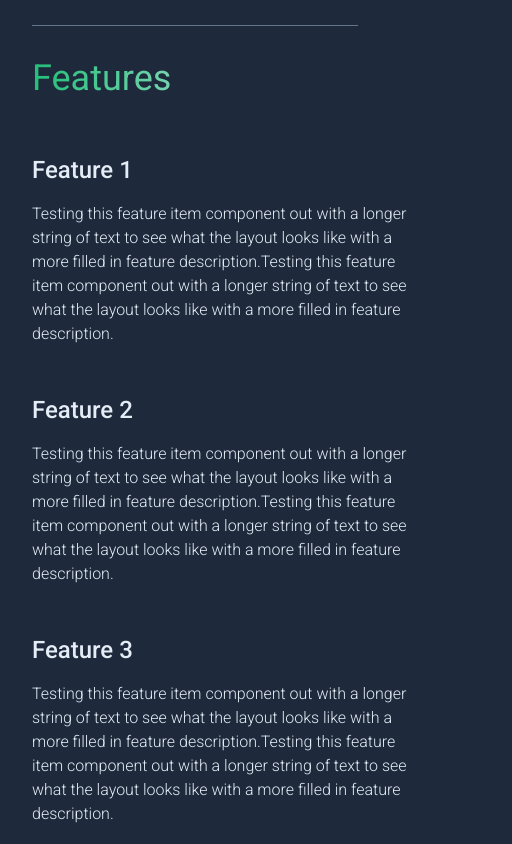
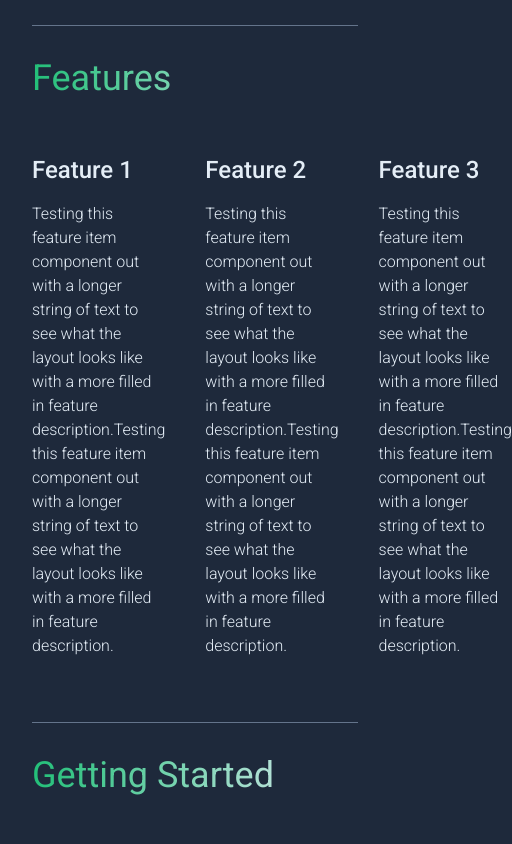
Before and after one commit to vuenique/vuenique-site, a Vue app: page / in a window 390 px wide. Shown: the part 3800-4644 px from the top of the page, 512 px wide, since content can reach past the window. Built offline with nearby package versions, Linux system fonts and the light colour scheme; no server answers.

Commit message:
Start fixing container responsiveness problem

```diff
--- a/package.json
+++ b/package.json
@@ -13,6 +13,7 @@
     "lint": "eslint . --ext .vue,.js,.jsx,.cjs,.mjs,.ts,.tsx,.cts,.mts --fix --ignore-path .gitignore"
   },
   "dependencies": {
+    "@vueniquejs/vuenique": "^1.0.0",
     "body-parser": "^1.19.2",
     "concurrently": "^7.0.0",
     "dotenv": "^16.0.0",
--- a/src/components/features-section/Features.vue
+++ b/src/components/features-section/Features.vue
@@ -14,7 +14,7 @@ import FeatureItem3 from './FeatureItems/FeatureItem3.vue';
         Features
       </h1>
       <div
-        class="grid [grid-template-columns:repeat(auto-fill,24rem)] gap-8 justify-items-centers mt-2"
+        class="grid [grid-template-columns:repeat(3,1fr)] gap-10 mt-2"
       >
         <FeatureItem1 />
         <FeatureItem2 />
--- a/src/components/gallery-section/Gallery.vue
+++ b/src/components/gallery-section/Gallery.vue
@@ -4,7 +4,7 @@ import CardDisplay from './CardDisplay.vue';
 
 <template>
   <section class="py-8">
-    <div class="container px-8 lg:px-0">
+    <div class="container mx-auto px-8 md:px-0">
       <hr class="w-full border-slate-500" />
       <div class="py-8">
         <h1
--- a/src/components/hero-section/Hero.vue
+++ b/src/components/hero-section/Hero.vue
@@ -3,7 +3,7 @@
 <template>
   <section class="pt-20">
     <div
-      class="container px-8 lg:px-0 py-8 flex flex-col justify-between items-center lg:justify-betweeen lg:flex-row lg:py-20"
+      class="container mx-auto px-8 md:px-0 py-8 flex flex-col justify-between items-center lg:justify-betweeen lg:flex-row lg:py-20"
     >
       <div class="lg:pr-20 flex-col items-center pt-8 lg:pt-0">
         <h1
```
Also changed, not shown: 1 other file (tests, documents, lock files or other folders).
